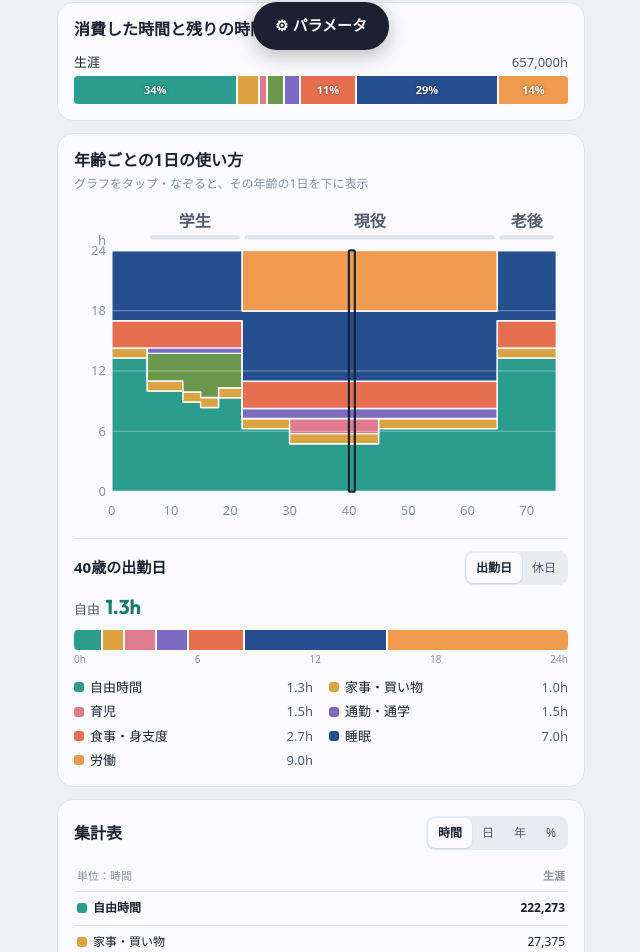
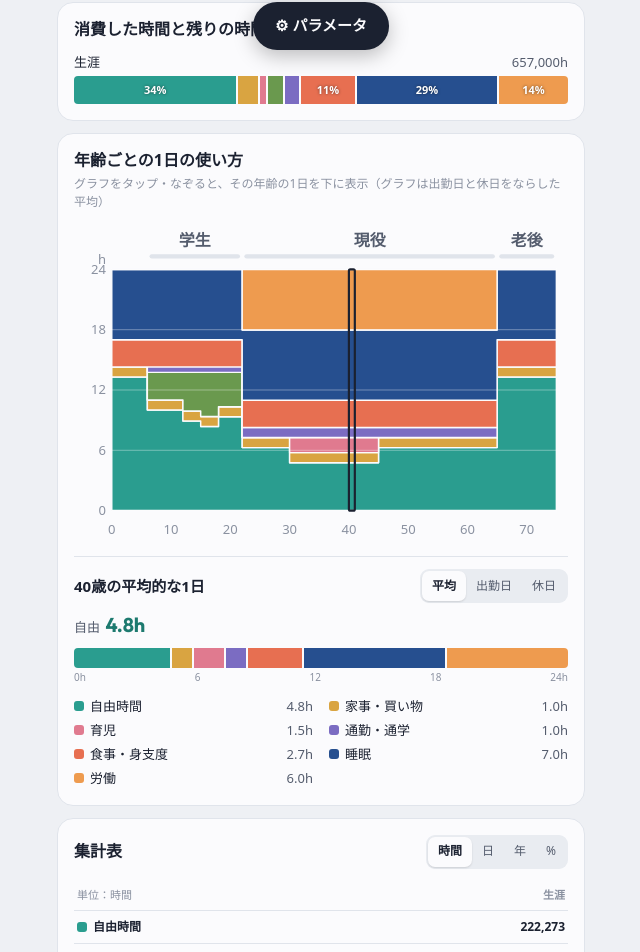
Before and after one commit to nekomami-create/lifeisfullofthings, a Preact app: page / in a window 1280 px wide. Shown: the part 734-1686 px from the top of the page, without its empty margins (319-959 px from the left). Built offline with nearby package versions, Linux system fonts and the light colour scheme.

Commit message:
Add average-day mode to day breakdown toggle
Co-Authored-By: Claude Opus 5.5 <noreply@anthropic.com>
Claude-Session: https://claude.ai/code/session_01HH3YkBnMMLm2s2roGbLtgG

```diff
--- a/src/App.tsx
+++ b/src/App.tsx
@@ -78,7 +78,7 @@ export function App() {
 
         <section class="card">
           <h2>年齢ごとの1日の使い方</h2>
-          <p class="sub">グラフをタップ・なぞると、その年齢の1日を下に表示</p>
+          <p class="sub">グラフをタップ・なぞると、その年齢の1日を下に表示（グラフは出勤日と休日をならした平均）</p>
           <AgeChart params={params} age={age} focusAge={focusAge} onPick={setPickedAge} />
           <DayBreakdownView params={params} age={focusAge} />
         </section>
--- a/src/ui/DayBreakdownView.tsx
+++ b/src/ui/DayBreakdownView.tsx
@@ -1,16 +1,27 @@
 import { useState } from 'preact/hooks';
-import { CATEGORIES, dayAt } from '../model/lifeModel';
+import { CATEGORIES, dayAt, totalsBetween, type Totals } from '../model/lifeModel';
 import type { Params } from '../model/params';
 import { fmtHoursPerDay } from '../format';
 
 const WEEKDAY_LABEL = { workday: '出勤日', schoolday: '登校日' } as const;
 
+type Mode = 'avg' | 'weekday' | 'holiday';
+
+/** その年齢の1年間を365で割った「平均的な1日」。上の年齢グラフと同じ値 */
+function averageDay(params: Params, age: number): Totals {
+  const y = totalsBetween(params, age, age + 1);
+  const out = {} as Totals;
+  for (const c of CATEGORIES) out[c.key] = y[c.key] / 365;
+  return out;
+}
+
 export function DayBreakdownView({ params, age }: { params: Params; age: number }) {
-  const [holiday, setHoliday] = useState(false);
+  const [mode, setMode] = useState<Mode>('avg');
   const { kind } = dayAt(params, age);
   const hasToggle = kind !== 'day';
-  const { hours } = dayAt(params, age, hasToggle && holiday);
-  const title = !hasToggle ? '1日' : holiday ? '休日' : WEEKDAY_LABEL[kind];
+  const m: Mode = hasToggle ? mode : 'avg';
+  const hours = m === 'avg' ? averageDay(params, age) : dayAt(params, age, m === 'holiday').hours;
+  const title = !hasToggle ? '1日' : m === 'avg' ? '平均的な1日' : m === 'holiday' ? '休日' : WEEKDAY_LABEL[kind];
   const rows = CATEGORIES.filter((c) => hours[c.key] > 0 || c.key === 'free');
   return (
     <div class="day">
@@ -19,13 +30,18 @@ export function DayBreakdownView({ params, age }: { params: Params; age: number
           {age}歳の{title}
         </h3>
         {hasToggle && (
-          <div class="seg" role="group" aria-label="出勤日と休日の切り替え">
-            <button aria-pressed={!holiday} onClick={() => setHoliday(false)}>
-              {WEEKDAY_LABEL[kind]}
-            </button>
-            <button aria-pressed={holiday} onClick={() => setHoliday(true)}>
-              休日
-            </button>
+          <div class="seg" role="group" aria-label="1日の種類の切り替え">
+            {(
+              [
+                ['avg', '平均'],
+                ['weekday', WEEKDAY_LABEL[kind]],
+                ['holiday', '休日'],
+              ] as const
+            ).map(([k, label]) => (
+              <button key={k} aria-pressed={m === k} onClick={() => setMode(k)}>
+                {label}
+              </button>
+            ))}
           </div>
         )}
       </div>
```
